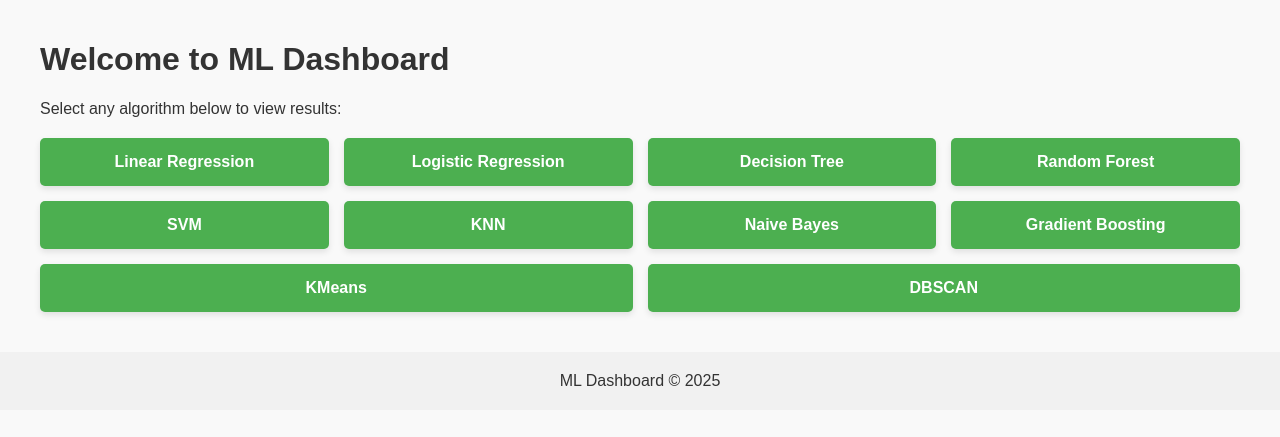
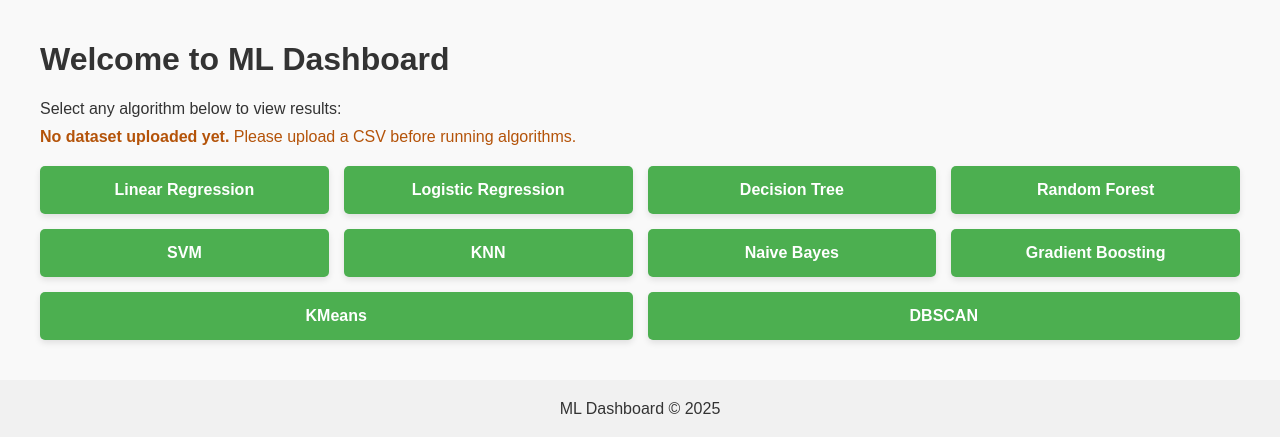
Before and after one commit to CHRISBWESA/AI-Powered-Decision-Support-System-ML-Demo, a Flask app: page /home in a window 1280 px wide. Shown: the part 98-535 px from the top of the page. Run offline with Flask 3, Linux system fonts and the light colour scheme.

Commit message:
Require dataset upload before training
Load and validate CSV on upload, store active dataset in session, block algorithm runs until a dataset is set, and show flash/status messages in the UI.

Co-authored-by: Cursor <cursoragent@cursor.com>

```diff
--- a/app.py
+++ b/app.py
@@ -1,14 +1,11 @@
-from flask import Flask, render_template, request, redirect, url_for # pyright: ignore[reportMissingImports]
+from flask import Flask, render_template, request, redirect, url_for, session, flash  # pyright: ignore[reportMissingImports]
+from werkzeug.utils import secure_filename  # pyright: ignore[reportMissingModuleSource]
 import os
 import matplotlib.pyplot as plt # pyright: ignore[reportMissingModuleSource]
 import seaborn as sns # pyright: ignore[reportMissingModuleSource]
 import pandas as pd # pyright: ignore[reportMissingModuleSource]
 
-from prepare_data import (
-    X_train_class, X_test_class, y_train_class, y_test_class,
-    X_train_reg, X_test_reg, y_train_reg, y_test_reg,
-    X, y_class, y_reg
-)
+from data_pipeline import prepare_datasets, DatasetError
 
 from sklearn.linear_model import LinearRegression, LogisticRegression # pyright: ignore[reportMissingModuleSource]
 from sklearn.tree import DecisionTreeClassifier # pyright: ignore[reportMissingModuleSource]
@@ -20,8 +17,21 @@ from sklearn.cluster import KMeans, DBSCAN # pyright: ignore[reportMissingModule
 from sklearn.metrics import confusion_matrix, ConfusionMatrixDisplay # pyright: ignore[reportMissingModuleSource]
 
 app = Flask(__name__)
+# Needed for session/flash (used to remember uploaded dataset).
+app.secret_key = os.environ.get("FLASK_SECRET_KEY", "dev-secret-change-me")
 UPLOAD_FOLDER = 'uploads'
 os.makedirs(UPLOAD_FOLDER, exist_ok=True)
+
+
+def _get_uploaded_dataset_path() -> str | None:
+    path = session.get("dataset_path")
+    if not path:
+        return None
+    if not os.path.exists(path):
+        session.pop("dataset_path", None)
+        session.pop("dataset_name", None)
+        return None
+    return path
 
 # ---------------- LOGIN ----------------
 @app.route('/', methods=['GET','POST'])
@@ -39,19 +49,39 @@ def login():
 # ---------------- HOME ----------------
 @app.route('/home')
 def home():
-    return render_template('home.html')
+    dataset_name = session.get("dataset_name")
+    return render_template('home.html', dataset_name=dataset_name)
 
 # ---------------- UPLOAD ----------------
 @app.route('/upload', methods=['GET','POST'])
 def upload():
     message = None
     if request.method == 'POST':
-        file = request.files['file']
-        if file and file.filename.endswith('.csv'):
-            file.save(os.path.join(UPLOAD_FOLDER, file.filename))
-            message = f"File '{file.filename}' uploaded successfully!"
+        file = request.files.get('file')
+        if not file or not file.filename:
+            message = "No file selected."
+        elif not file.filename.lower().endswith('.csv'):
+            message = "Invalid file. Please upload a CSV."
         else:
-            message = "Invalid file. Please upload a CSV."
+            filename = secure_filename(file.filename)
+            saved_path = os.path.join(UPLOAD_FOLDER, filename)
+            file.save(saved_path)
+
+            # Validate the dataset now so algorithms won't fail later.
+            try:
+                prepare_datasets(saved_path)
+            except DatasetError as e:
+                try:
+                    os.remove(saved_path)
+                except OSError:
+                    pass
+                message = str(e)
+            else:
+                session["dataset_path"] = saved_path
+                session["dataset_name"] = filename
+                flash(f"Dataset '{filename}' uploaded and set for training.", "success")
+                return redirect(url_for("home"))
+
     return render_template('upload.html', message=message)
 
 # ---------------- ALGORITHMS ----------------
@@ -59,6 +89,18 @@ def upload():
 def algorithm(name):
     result = None
     name_lower = name.lower()
+
+    dataset_path = _get_uploaded_dataset_path()
+    if not dataset_path:
+        flash("Please upload a CSV dataset before running any algorithm.", "error")
+        return redirect(url_for("upload"))
+
+    data = prepare_datasets(dataset_path)
+    X_train_class, X_test_class = data.X_train_class, data.X_test_class
+    y_train_class, y_test_class = data.y_train_class, data.y_test_class
+    X_train_reg, X_test_reg = data.X_train_reg, data.X_test_reg
+    y_train_reg, y_test_reg = data.y_train_reg, data.y_test_reg
+    X = data.X
 
     # ---------------- REGRESSION ----------------
     if name_lower == 'linear':
--- /dev/null
+++ b/data_pipeline.py
@@ -0,0 +1,103 @@
+from __future__ import annotations
+
+from dataclasses import dataclass
+from typing import Tuple
+
+import pandas as pd  # pyright: ignore[reportMissingModuleSource]
+from sklearn.model_selection import train_test_split  # pyright: ignore[reportMissingModuleSource]
+
+
+class DatasetError(ValueError):
+    """Raised when an uploaded dataset can't be used by this demo."""
+
+
+REQUIRED_COLUMNS = {
+    # Targets / numeric scores
+    "math score",
+    "reading score",
+    "writing score",
+    # Categorical features expected by this demo
+    "gender",
+    "race/ethnicity",
+    "parental level of education",
+    "lunch",
+    "test preparation course",
+}
+
+
+@dataclass(frozen=True)
+class PreparedData:
+    X_train_class: pd.DataFrame
+    X_test_class: pd.DataFrame
+    y_train_class: pd.Series
+    y_test_class: pd.Series
+    X_train_reg: pd.DataFrame
+    X_test_reg: pd.DataFrame
+    y_train_reg: pd.Series
+    y_test_reg: pd.Series
+    X: pd.DataFrame
+    y_class: pd.Series
+    y_reg: pd.Series
+
+
+def prepare_datasets(csv_path: str) -> PreparedData:
+    """
+    Load and prepare a StudentsPerformance-like CSV for:
+    - classification (pass_fail)
+    - regression (average_score)
+    - clustering (X)
+    """
+    try:
+        df = pd.read_csv(csv_path)
+    except Exception as e:  # pragma: no cover
+        raise DatasetError(f"Could not read CSV: {e}") from e
+
+    missing = REQUIRED_COLUMNS.difference(df.columns)
+    if missing:
+        missing_list = ", ".join(sorted(missing))
+        raise DatasetError(
+            "CSV is missing required columns for this demo: " + missing_list
+        )
+
+    df = df.copy()
+    df["average_score"] = (df["math score"] + df["reading score"] + df["writing score"]) / 3
+    df["pass_fail"] = df["average_score"].apply(lambda x: 1 if x >= 60 else 0)
+
+    df_encoded = pd.get_dummies(
+        df,
+        columns=[
+            "gender",
+            "race/ethnicity",
+            "parental level of education",
+            "lunch",
+            "test preparation course",
+        ],
+    )
+
+    X = df_encoded.drop(
+        ["math score", "reading score", "writing score", "average_score", "pass_fail"],
+        axis=1,
+    )
+    y_class = df_encoded["pass_fail"]
+    y_reg = df_encoded["average_score"]
+
+    X_train_class, X_test_class, y_train_class, y_test_class = train_test_split(
+        X, y_class, test_size=0.2, random_state=42
+    )
+    X_train_reg, X_test_reg, y_train_reg, y_test_reg = train_test_split(
+        X, y_reg, test_size=0.2, random_state=42
+    )
+
+    return PreparedData(
+        X_train_class=X_train_class,
+        X_test_class=X_test_class,
+        y_train_class=y_train_class,
+        y_test_class=y_test_class,
+        X_train_reg=X_train_reg,
+        X_test_reg=X_test_reg,
+        y_train_reg=y_train_reg,
+        y_test_reg=y_test_reg,
+        X=X,
+        y_class=y_class,
+        y_reg=y_reg,
+    )
--- a/templates/algorithms/dbscan.html
+++ b/templates/algorithms/dbscan.html
@@ -1,7 +1,7 @@
 {% extends "base.html" %}
 {% block content %}
 <h2>DBSCAN Clustering Result</h2>
-<p>{{ result }}</p>
+<p>{{ result.result if result.result is defined else result }}</p>
 {% if result.plot %}
 <img src="{{ url_for('static', filename='dbscan_plot.png') }}" alt="DBSCAN Plot">
 {% endif %}
--- a/templates/algorithms/kmeans.html
+++ b/templates/algorithms/kmeans.html
@@ -1,7 +1,7 @@
 {% extends "base.html" %}
 {% block content %}
 <h2>KMeans Clustering Result</h2>
-<p>{{ result }}</p>
+<p>{{ result.result if result.result is defined else result }}</p>
 {% if result.plot %}
 <img src="{{ url_for('static', filename='kmeans_plot.png') }}" alt="KMeans Plot">
 {% endif %}
--- a/templates/base.html
+++ b/templates/base.html
@@ -21,6 +21,15 @@
 </header>
 
 <main>
+    {% with messages = get_flashed_messages(with_categories=true) %}
+      {% if messages %}
+        <div class="flash-messages">
+          {% for category, message in messages %}
+            <div class="flash {{ category }}">{{ message }}</div>
+          {% endfor %}
+        </div>
+      {% endif %}
+    {% endwith %}
     {% block content %}
     {% endblock %}
 </main>
--- a/templates/home.html
+++ b/templates/home.html
@@ -2,6 +2,12 @@
 {% block content %}
 <h1>Welcome to ML Dashboard</h1>
 <p>Select any algorithm below to view results:</p>
+
+{% if dataset_name %}
+<p><strong>Active dataset:</strong> {{ dataset_name }}</p>
+{% else %}
+<p style="color: #b45309;"><strong>No dataset uploaded yet.</strong> Please upload a CSV before running algorithms.</p>
+{% endif %}
 
 <div class="cards">
     <a href="{{ url_for('algorithm', name='linear') }}">Linear Regression</a>
```
